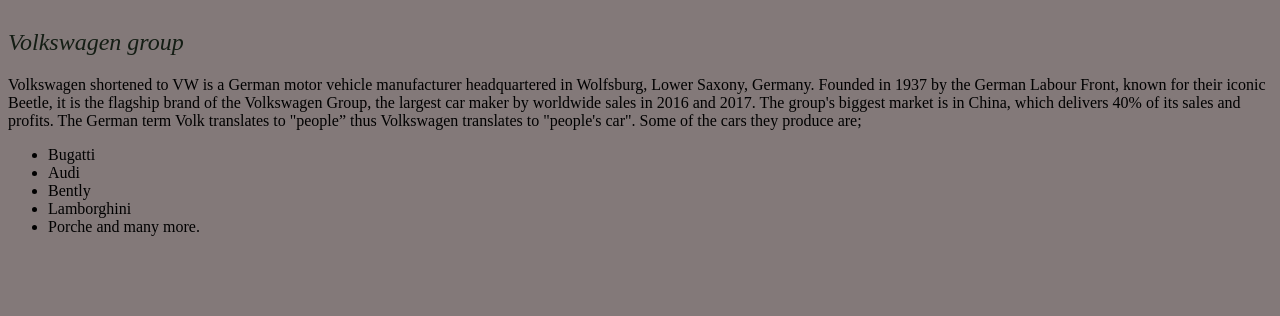
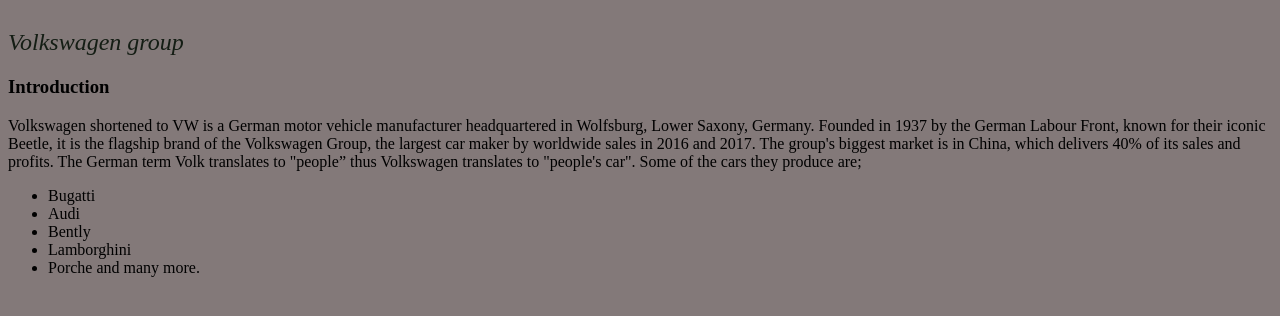
Before and after one commit to Maclaine-Kuria/project, a plain HTML site: page index.html in a window 1280 px wide. Shown: the part 90-406 px from the top of the page. Drawn offline with Linux system fonts and the light colour scheme.

Commit message:
add script.js, connect to index.html

```diff
--- a/index.html
+++ b/index.html
@@ -3,13 +3,14 @@
     <head>
         <title>PROJECT</title>
         <link rel="stylesheet" href="style.css">
-
     </head>
 
     <body>
         <h1 style="text-align: center;" id="title">BIGGEST CAR MANUFACTURER IN THE WORLD</h1>
 
         <h2>Volkswagen group</h2>
+
+        <script src="script.js"></script>
 
         <p>Volkswagen shortened to VW is a German motor vehicle manufacturer headquartered in Wolfsburg, Lower Saxony, Germany. Founded in 1937 by the German Labour Front, known for their iconic Beetle, it is the flagship brand of the Volkswagen Group, the largest car maker by worldwide sales in 2016 and 2017. The group's biggest market is in China, which delivers 40% of its sales and profits. The German term Volk translates to "people” thus Volkswagen translates to "people's car". Some of the cars they produce are;</p>
         <ul>
--- /dev/null
+++ b/script.js
@@ -0,0 +1,3 @@
+const h3 = document.createElement("h3");
+h3.textContent = "Introduction";
+document.querySelector("body").appendChild(h3)
```
